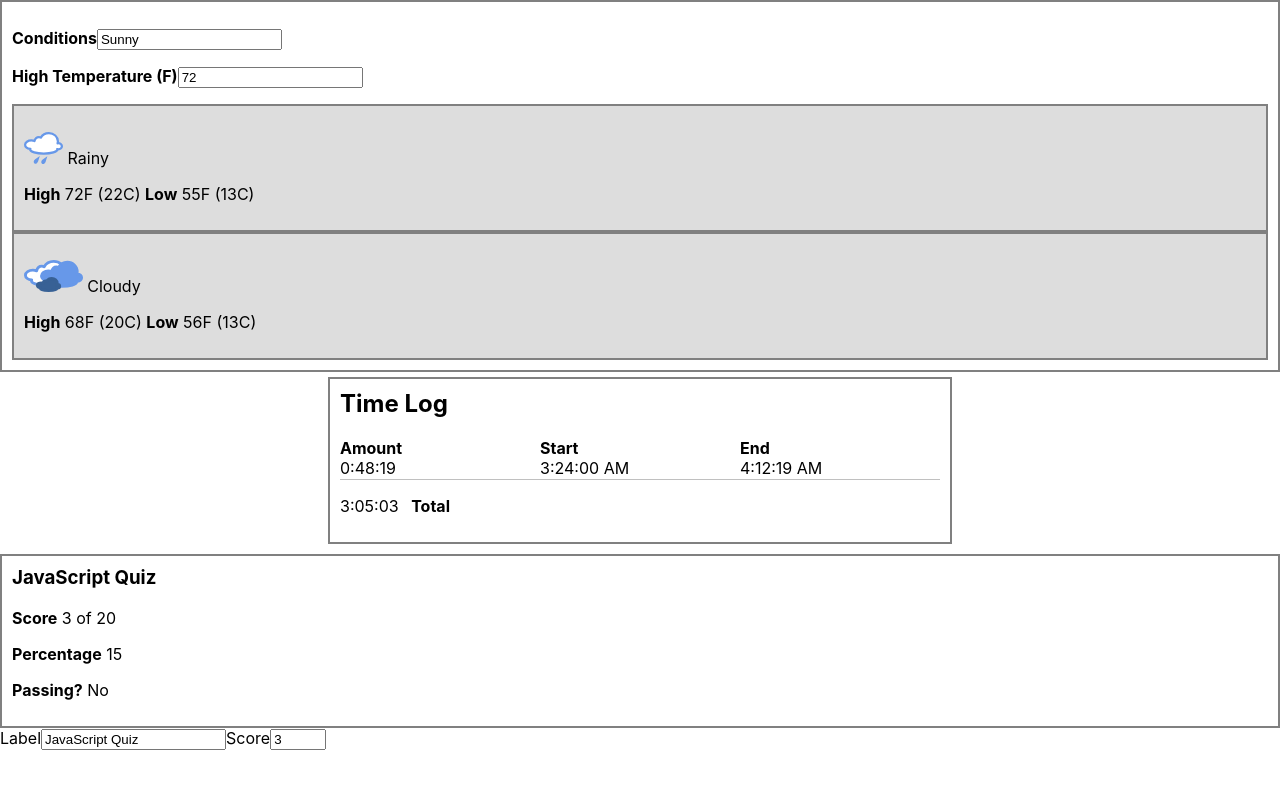
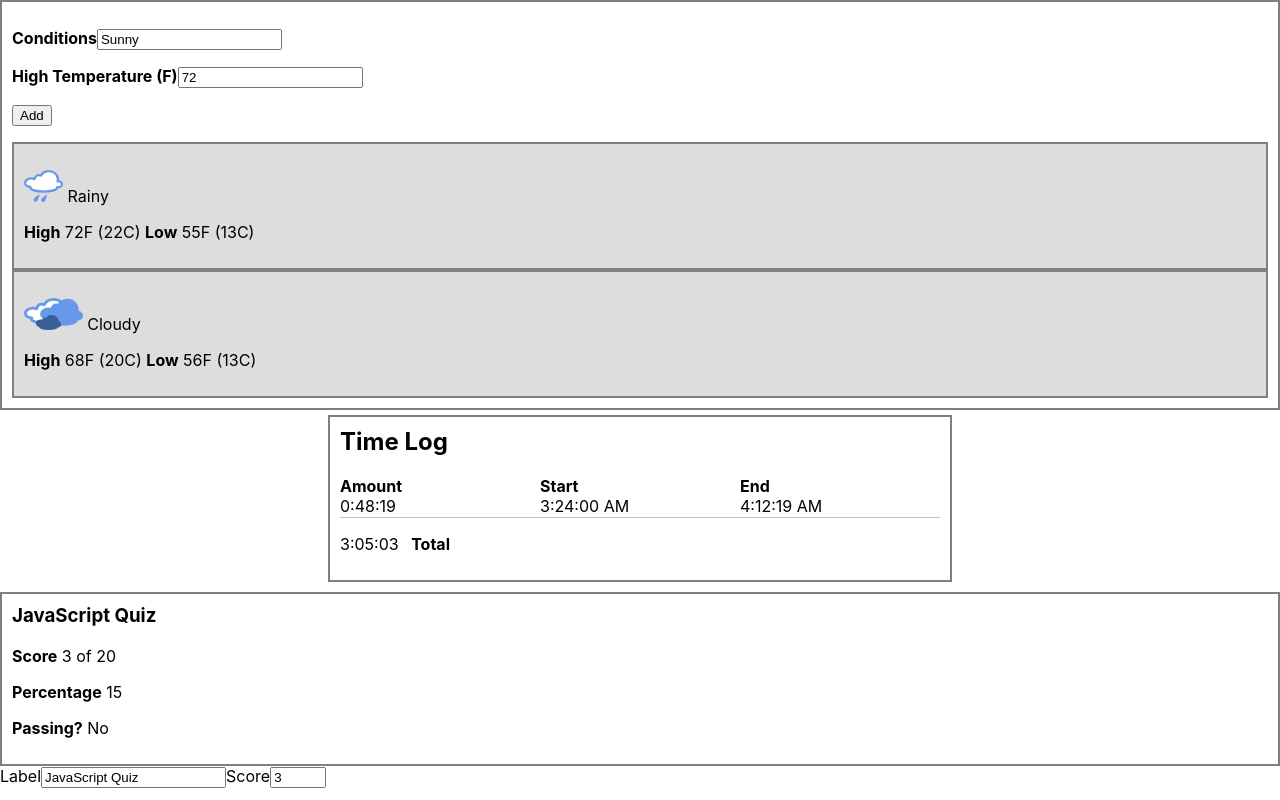
Before and after one commit to dwolverton/react-workshop-session2, a React (Create React App) app: page / in a window 1280 px wide. Built offline with nearby package versions, Linux system fonts and the light colour scheme.

Commit message:
Weather Form list

```diff
--- a/src/components/WeatherForm.js
+++ b/src/components/WeatherForm.js
@@ -9,10 +9,6 @@ class WeatherForm extends Component {
     list: [
       { conditions: "Rainy", high: 72, low: 55},
       { conditions: "Cloudy", high: 68, low: 56}
-    ],
-    grades: [
-      { label: "Worksheet 1", score: 3, total: 20, passing: false },
-      { label: "Final Exam", score: 99, total: 100, passing: true }
     ]
   }
 
@@ -28,10 +24,27 @@ class WeatherForm extends Component {
     });
   }
 
+  handleSubmit = (e) => {
+    // stop the form from reloading the page
+    e.preventDefault();
+    const newItem = {
+      conditions: this.state.conditions,
+      high: this.state.highF,
+      low: this.state.highF - 18
+    };
+    this.setState(prev => {
+      const newList = prev.list.slice(0);
+      newList.push(newItem);
+      return {
+        list: newList
+      };
+    });
+  }
+
   render() {
     return (
       <div className="WeatherForm box">
-        <form>
+        <form onSubmit={this.handleSubmit}>
           <p>
             <label>Conditions</label>
             <input value={this.state.conditions}
@@ -42,6 +55,7 @@ class WeatherForm extends Component {
             <input value={this.state.highF} type="number"
                    onChange={this.handleChangeHighF}/>
           </p>
+          <p><button type="submit">Add</button></p>
         </form>
 
         {this.state.list.map((data, index) =>
```
